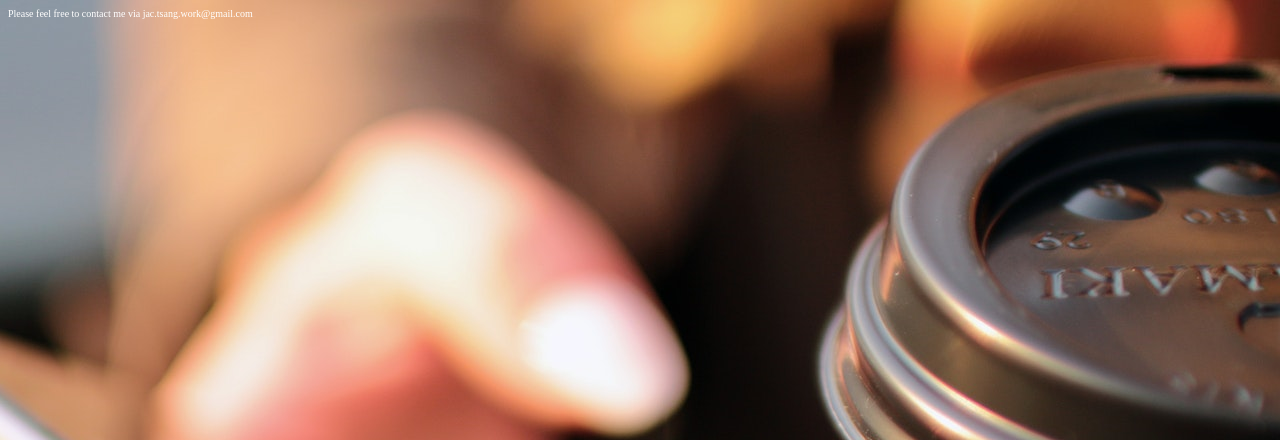
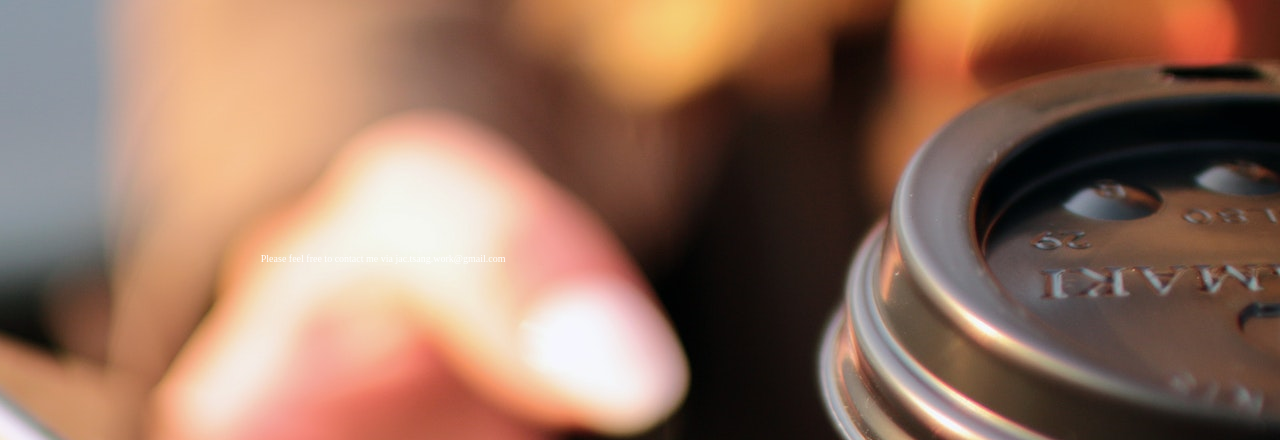
Before and after one commit to Jactsang/Before-Learn-Code, a plain HTML site: page contact.html in a window 1280 px wide. Shown: the top 440 px of the page. Drawn offline with Linux system fonts and the light colour scheme.

Commit message:
Update contact.html

```diff
--- a/contact.html
+++ b/contact.html
@@ -20,8 +20,8 @@
             #contactinfo {
                  color: white;
                  font-size: 10px;
-                 padding: 10%px;
-                 margin: 0;
+                 padding: 10%;
+                 margin: 10%;
                  border: 0;
                  text-align: left;
 
```
